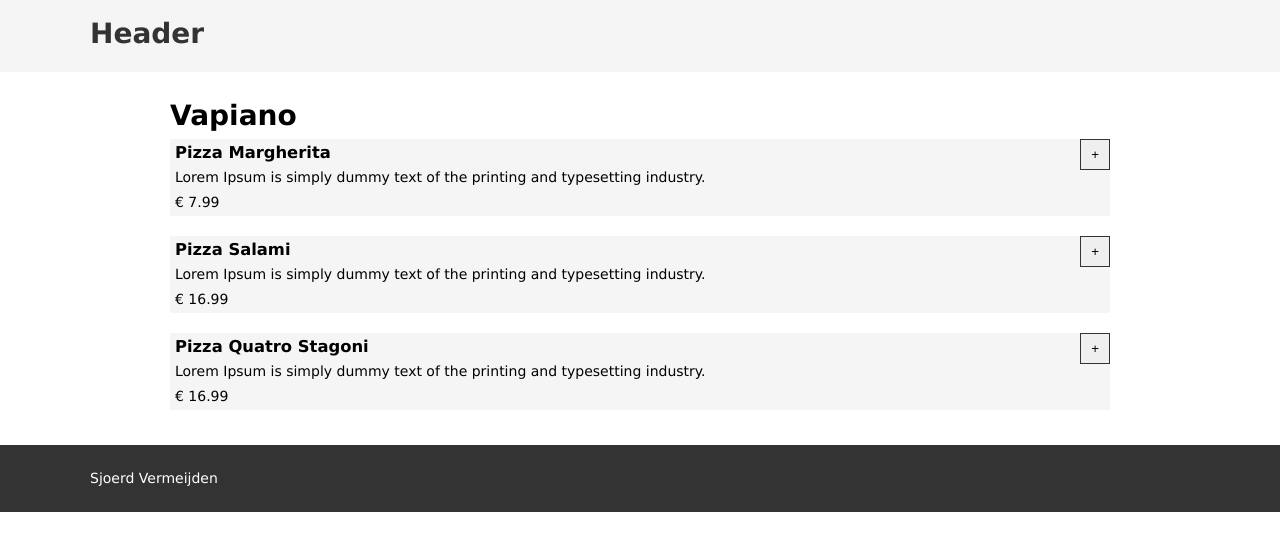
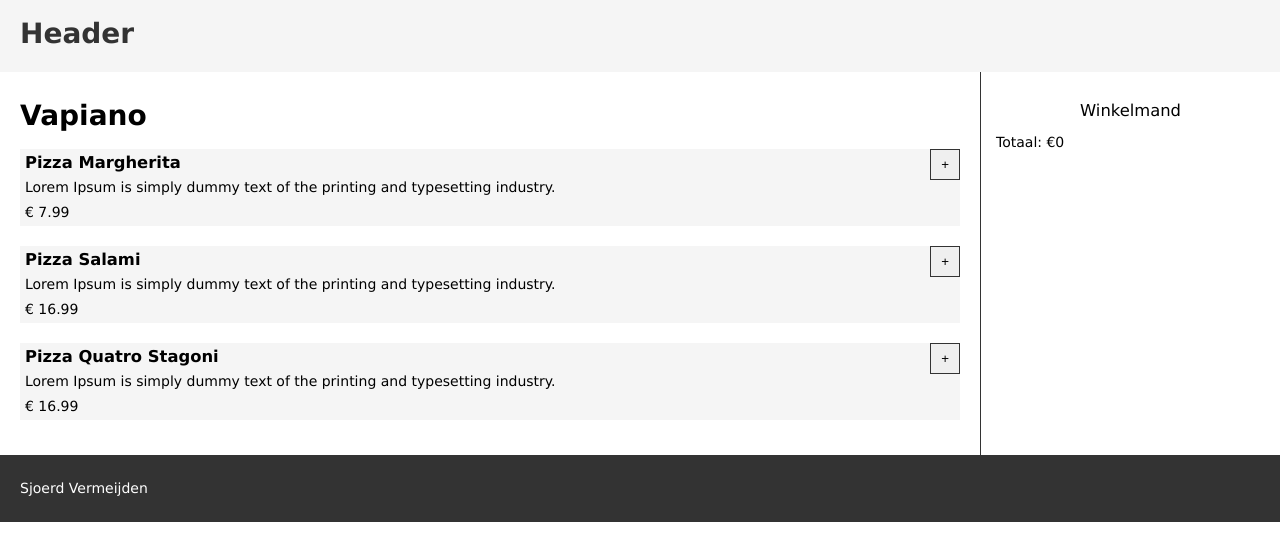
Before and after one commit to sjoerdvermeijden/next-order-tsx, a Next.js app: page /restaurants/0 in a window 1280 px wide. Shown: the top 560 px of the page. Built offline with nearby package versions, Linux system fonts and the light colour scheme.

Commit message:
Adds some styling for the cart

```diff
--- a/src/components/Cart/Cart.tsx
+++ b/src/components/Cart/Cart.tsx
@@ -7,7 +7,12 @@
 function Cart({}: Props) {
   return (
     <>
-      <CartWrapper>Cart</CartWrapper>
+      <CartWrapper>
+        <div className="cart">
+          <h3 className="cart__title">Winkelmand</h3>
+          <span className="cart__total">Totaal: €0</span>
+        </div>
+      </CartWrapper>
     </>
   );
 }
--- a/src/components/Cart/Style.js
+++ b/src/components/Cart/Style.js
@@ -1,3 +1,18 @@
 import styled from "styled-components";
 
-export const CartWrapper = styled.div``;
+export const CartWrapper = styled.div`
+  width: 300px;
+  border-left: 1px solid var(--darkgray);
+  padding: 15px;
+
+  .cart {
+    &__title {
+      text-align: center;
+      padding: 15px 0;
+      font-weight: 100;
+    }
+
+    &__total {
+    }
+  }
+`;
--- a/src/components/Wrap/Style.js
+++ b/src/components/Wrap/Style.js
@@ -2,6 +2,6 @@
 
 export const Wrapper = styled.div`
   margin: 0 auto;
-  max-width: 1140px;
+  max-width: 1280px;
   padding: 0 20px;
 `;
--- a/src/pages/restaurants/[id].tsx
+++ b/src/pages/restaurants/[id].tsx
@@ -4,6 +4,7 @@
 
 import Layout from "../../components/Layout/Layout";
 import MenuItem from "../../components/MenuItem/MenuItem";
+import Cart from "../../components/Cart/Cart";
 
 import { useRouter } from "next/router";
 
@@ -17,7 +18,7 @@
 
 export const RestaurantWrapper = styled.div`
   &:not(:last-child) {
-    margin-bottom: 15px;
+    margin-bottom: 25px;
   }
 `;
 
@@ -107,6 +108,7 @@
               </div>
             </div>
           </MenuWrapper>
+          <Cart />
         </LayoutWrapper>
       </Layout>
     </>
```
